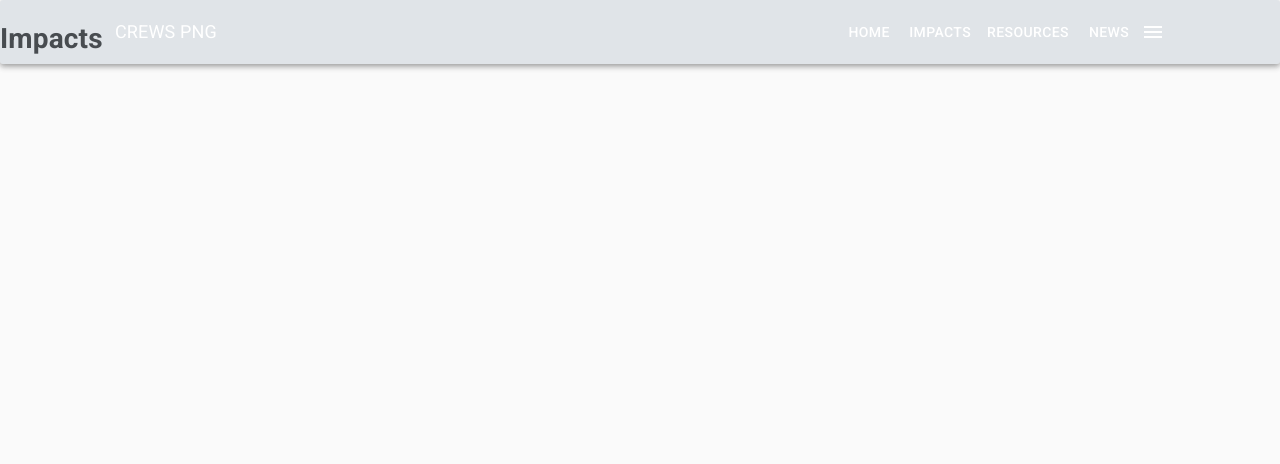
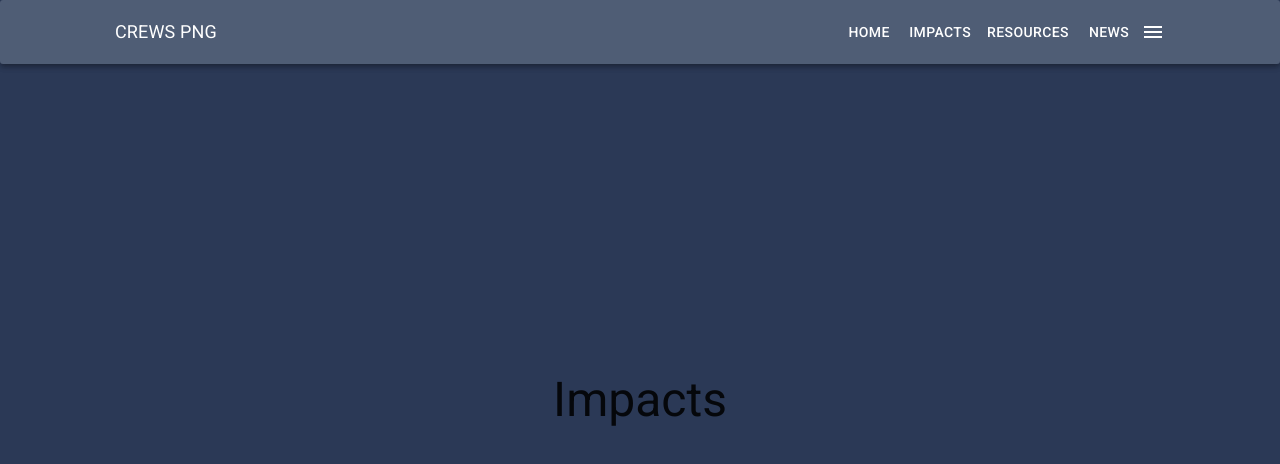
Before and after one commit to nyte75/crews_png, a React (Create React App) app: page /impacts in a window 1280 px wide. Shown: the top 464 px of the page. Built offline with nearby package versions, Linux system fonts and the light colour scheme.

Commit message:
simplify

```diff
--- a/src/components/Navbar/index.jsx
+++ b/src/components/Navbar/index.jsx
@@ -58,7 +58,9 @@ const Index = () => {
         <CssBaseline />
         <AppBar className={classes.appBar}>
           <Toolbar className={classes.toolBar}>
-            <Typography variant="p" style={{flexGrow:1}}>CREWS PNG</Typography>
+            <Link to='/' style={{flexGrow:1}} className={classes.linkStyle} >
+              <Typography variant="p">CREWS PNG</Typography>
+            </Link>
             <Nav />
             <>
               {toggleMenu
--- a/src/components/index.js
+++ b/src/components/index.js
@@ -1,2 +1,4 @@
 export { default as Navbar } from './Navbar';
+export { default as Lgmap } from './Map/lg/';
+export { default as Cardsm } from './smCard';
 export { default as Footer } from './Footer';
--- a/src/pages/Home.jsx
+++ b/src/pages/Home.jsx
@@ -1,7 +1,7 @@
 import React from 'react';
 import { Typography, Grid, Box} from '@material-ui/core';
 import { makeStyles } from '@material-ui/core'
-import { Navbar } from '../components';
+import { Navbar, Lgmap, Cardsm } from '../components';
 import './Pages.css'
 
 const grue  = {
@@ -43,7 +43,7 @@ const Home = () => {
               <Box>
                 <Typography variant="p" className={classes.desc}>
                   CREWS is a mechanism that funds Least Developed Countries (LDC) and Small Island Developing
-                  States (SIDS) for risk informed early warning services<br/><br/>
+                  States (SIDS) for risk informed early warning services.<br/><br/>
                   In Papua New Guinea, CREWS builds the capacity of the national meteorological agency and
                   strengthens its cooperation with key sectoral ministries, departments and other stakeholders
                   for agriculture, disaster management, energy and infrastructure.
@@ -53,9 +53,12 @@ const Home = () => {
           </Grid>
 
         </main>
-        <map className="map main">
-          <Typography variant="h4">managing App</Typography>
+        <map className="main lg-map">
+          <Lgmap />
         </map>
+        <main className="main">
+          <Cardsm />
+        </main>
       </div>
 
     </div>
--- a/src/pages/Impacts.jsx
+++ b/src/pages/Impacts.jsx
@@ -1,10 +1,17 @@
 import React from 'react'
+import { Typography } from '@material-ui/core';
 import { Navbar } from '../components'
+import './Pages.css';
+
 const Impacts = () => {
     return (
-        <div>
-            <Navbar/>
-            <h1>Impacts</h1>
+        <div className="root">
+            <div className="toor">
+                <Navbar/>
+                <div className="main">
+                    <Typography variant="h3">Impacts</Typography>
+                </div>
+            </div>
         </div>
     )
 }
--- a/src/pages/News.jsx
+++ b/src/pages/News.jsx
@@ -1,11 +1,16 @@
 import React from 'react'
+import { Typography } from '@material-ui/core'
 import { Navbar } from '../components'
 const News = () => {
   return (
-    <div>
-      <Navbar />
-      <h1>NEWS</h1>
-    </div>
+     <div className="root">
+            <div className="toor">
+                <Navbar/>
+                <div className="main">
+                    <Typography variant="h3">News</Typography>
+                </div>
+            </div>
+        </div>
   )
 }
 
--- a/src/pages/Pages.css
+++ b/src/pages/Pages.css
@@ -22,3 +22,7 @@
       justify-content: center;
       align-items: center;
 }
+.lg-map {
+      height: 450px;
+      background: var(--color-1);
+}
--- a/src/pages/Resources.jsx
+++ b/src/pages/Resources.jsx
@@ -1,10 +1,16 @@
 import React from 'react'
+import { Typography } from '@material-ui/core';
 import { Navbar } from '../components'
+import './Pages.css';
 const Resources = () => {
     return (
-        <div>
-            <Navbar />
-            <h1>Resources</h1>
+        <div className="root">
+            <div className="toor">
+                <Navbar/>
+                <div className="main">
+                    <Typography variant="h3">Resources</Typography>
+                </div>
+            </div>
         </div>
     )
 }
```
